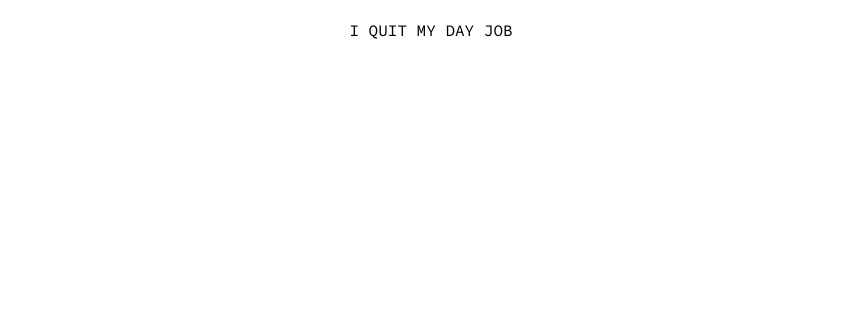
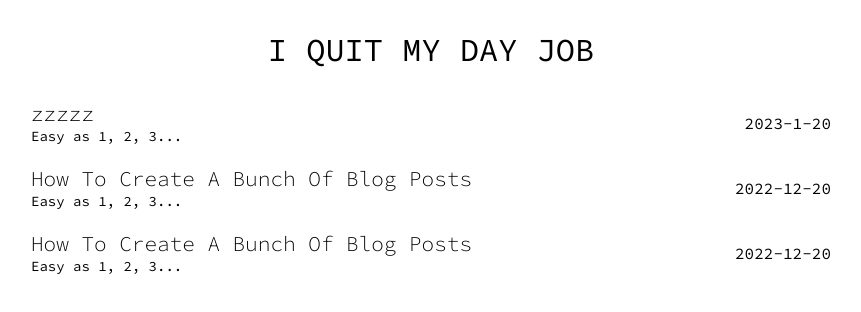
Before and after one commit to alexkess101/iquitmydayjob, a Next.js app: page / in a window 1280 px wide. Shown: the top 312 px of the page, without its empty margins (209-1070 px from the left). Built offline with nearby package versions, Linux system fonts and the light colour scheme.

Commit message:
got the dynamic routing and some styles figured out

```diff
--- /dev/null
+++ b/components/EntryItem.js
@@ -0,0 +1,16 @@
+import styles from "./entryItem.module.scss";
+
+const EntryItem = ({content}) => {
+	return (
+		<a href={`/${content.slug}`} className={styles.wrapper}>
+			<div className={styles.titleWrapper}>
+				<div className={styles.title}>{content.title}</div>
+				<div className={styles.subTitle}>{content.subTitle}</div>
+			</div>
+
+			<div className={styles.date}>{content.datePublished}</div>
+		</a>
+	)
+}
+
+export default EntryItem;
--- /dev/null
+++ b/components/entryItem.module.scss
@@ -0,0 +1,27 @@
+.wrapper {
+  display: flex;
+  justify-content: space-between;
+  width: 100%;
+  margin-bottom: 20px;
+}
+
+.titleWrapper {
+  display: flex;
+  flex-direction: column;
+  justify-content: flex-start;
+}
+
+.title {
+  font-size: 21px;
+  font-weight: 350;
+  text-align: left;
+}
+
+.subTitle {
+  font-size: 14px;
+}
+
+.date {
+  display: flex;
+  align-items: center;
+}
--- a/components/mainTheme.module.scss
+++ b/components/mainTheme.module.scss
@@ -1,7 +1,7 @@
 .wrapper {
   display: flex;
   justify-content: center;
-  padding: 20px 30px;
+  padding: 0 30px;
 }
 
 .container {
--- /dev/null
+++ b/content/z-test.html
@@ -0,0 +1,73 @@
+<head>
+    <title>My first blog post</title>
+</head>
+
+<script type="application/ld+json">
+    {
+    "@context": "https://schema.org",
+    "@type": "Article",
+    "mainEntityOfPage": {
+    "@type": "WebPage",
+    "@id": ""
+    },
+    "title": "zzzzz",
+    "subTitle": "Easy as 1, 2, 3...",
+    "image": {
+    "src":"https://plus.unsplash.com/premium_photo-1664285651676-631550ef2cbc?ixlib=rb-4.0.3&ixid=MnwxMjA3fDB8MHxwaG90by1wYWdlfHx8fGVufDB8fHx8&auto=format&fit=crop&w=2070&q=80",
+    "alt": "walking through the forrest",
+    "width": 2970,
+    "height": 1972
+    },
+    "author": {
+    "name": "Alex Kessinger",
+    "url": ""
+    },
+    "publisher": {
+    "@type": "Organization",
+    "name": "",
+    "logo": {
+    "@type": "ImageObject",
+    "url": ""
+    }
+    },
+    "datePublished": "2023-1-20",
+    "dateModified": "2022-12-20",
+    "slug": "z-test"
+    }
+</script>
+
+<div>
+    <h2>My first blog post</h2>
+
+    <p>
+        Lorem ipsum dolor sit amet, consectetur adipiscing elit, sed do eiusmod tempor incididunt ut labore et dolore
+        magna aliqua. Ut enim ad minim veniam, quis nostrud exercitation ullamco laboris nisi ut aliquip ex ea commodo
+        consequat.
+        Duis aute irure dolor in reprehenderit in voluptate velit esse cillum dolore eu fugiat nulla pariatur.
+        Excepteur sint occaecat cupidatat non proident, sunt in culpa qui officia deserunt mollit anim id est laborum.
+    </p>
+    <h2>something to highlight</h2>
+    <p>
+        Lorem ipsum dolor sit amet, consectetur adipiscing elit, sed do eiusmod tempor incididunt ut labore et dolore
+        Excepteur sint occaecat cupidatat non proident, sunt in culpa qui officia deserunt mollit anim id est laborum.
+    </p>
+    <p>
+        Lorem ipsum dolor sit amet, consectetur adipiscing elit, sed do eiusmod tempor incididunt ut labore et dolore
+        magna aliqua. Ut enim ad minim veniam, quis nostrud exercitation ullamco laboris nisi ut aliquip ex ea commodo
+        consequat.
+    </p>
+    <p>
+        Lorem ipsum dolor sit amet, consectetur adipiscing elit, sed do eiusmod tempor incididunt ut labore et dolore
+        magna aliqua. Ut enim ad minim veniam, quis nostrud exercitation ullamco laboris nisi ut aliquip ex ea commodo
+        consequat.
+    </p>
+
+    <img src="https://images.unsplash.com/photo-1636484451052-018d4158a1d6?ixlib=rb-4.0.3&ixid=MnwxMjA3fDB8MHxwaG90by1wYWdlfHx8fGVufDB8fHx8&auto=format&fit=crop&w=2070&q=80" alt="a bee"/>
+    <blockquote>Here is an image of a bee. Very nice honey bee or wasp. Be careful. If it stings you then you might die</blockquote>
+
+    <p>
+        Lorem ipsum dolor sit amet, consectetur adipiscing elit, sed do eiusmod tempor incididunt ut labore et dolore
+        magna aliqua. Ut enim ad minim veniam, quis nostrud exercitation ullamco laboris nisi ut aliquip ex ea commodo
+        consequat.
+    </p>
+</div>
--- a/pages/blog/[blog_title].js
+++ b/pages/[blog_title].js
@@ -9,8 +9,8 @@ const blog_title = ({htmlContent}) => {
     )
 }
 
-export const getStaticProps = (params) => getContent(params, "/blog");
+export const getStaticProps = (params) => getContent(params);
 
-export const getStaticPaths = () => generateFilePaths("/blog");
+export const getStaticPaths = () => generateFilePaths();
 
 export default blog_title;
--- a/pages/index.js
+++ b/pages/index.js
@@ -1,13 +1,22 @@
 import {getArticles} from "@/utils/contentUtils";
 import {getContentProperties} from "@/utils/formatUtils";
 import MainTheme from "@/components/MainTheme";
+import EntryItem from "@/components/EntryItem";
 
 const Home = ({htmlContent}) => {
 	const content = htmlContent.map(post => (getContentProperties(post)))
 
+	const sortByDate = (a, b) => (
+		new Date(b.scriptContent[0].datePublished) - new Date(a.scriptContent[0].datePublished)
+	)
+
 	return (
 		<MainTheme>
-			<div>I QUIT MY DAY JOB</div>
+			<h1>I QUIT MY DAY JOB</h1>
+
+			{content.sort(sortByDate).map((entry, key) => (
+				<EntryItem key={key} content={entry.scriptContent[0]}/>
+			))}
 		</MainTheme>
 	)
 }
--- a/styles/globals.css
+++ b/styles/globals.css
@@ -14,3 +14,12 @@ a {
   color: inherit;
   text-decoration: none;
 }
+
+a:hover {
+  color: #6e6e6e;
+}
+
+h1 {
+  font-weight: 400;
+  padding: 30px 0;
+}
--- a/utils/contentUtils.js
+++ b/utils/contentUtils.js
@@ -23,9 +23,9 @@ export const getContent = async ({params}, dir = "") => {
 }
 
 export const getArticles = async () => {
-    const files = fs.readdirSync(path.join(process.cwd(), "content", "blog"))
+    const files = fs.readdirSync(path.join(process.cwd(), "content"))
     const htmlContent = files.map(file => {
-        const filepath = path.join(process.cwd(), "content" + "/blog") + "/" + file;
+        const filepath = path.join(process.cwd(), "content/") + file;
         return fs.readFileSync(filepath, "utf8")
     })
 
```
Also changed, not shown: content/another-test.html (renamed from content/blog/another-test.html), content/test.html (renamed from content/blog/test.html).
